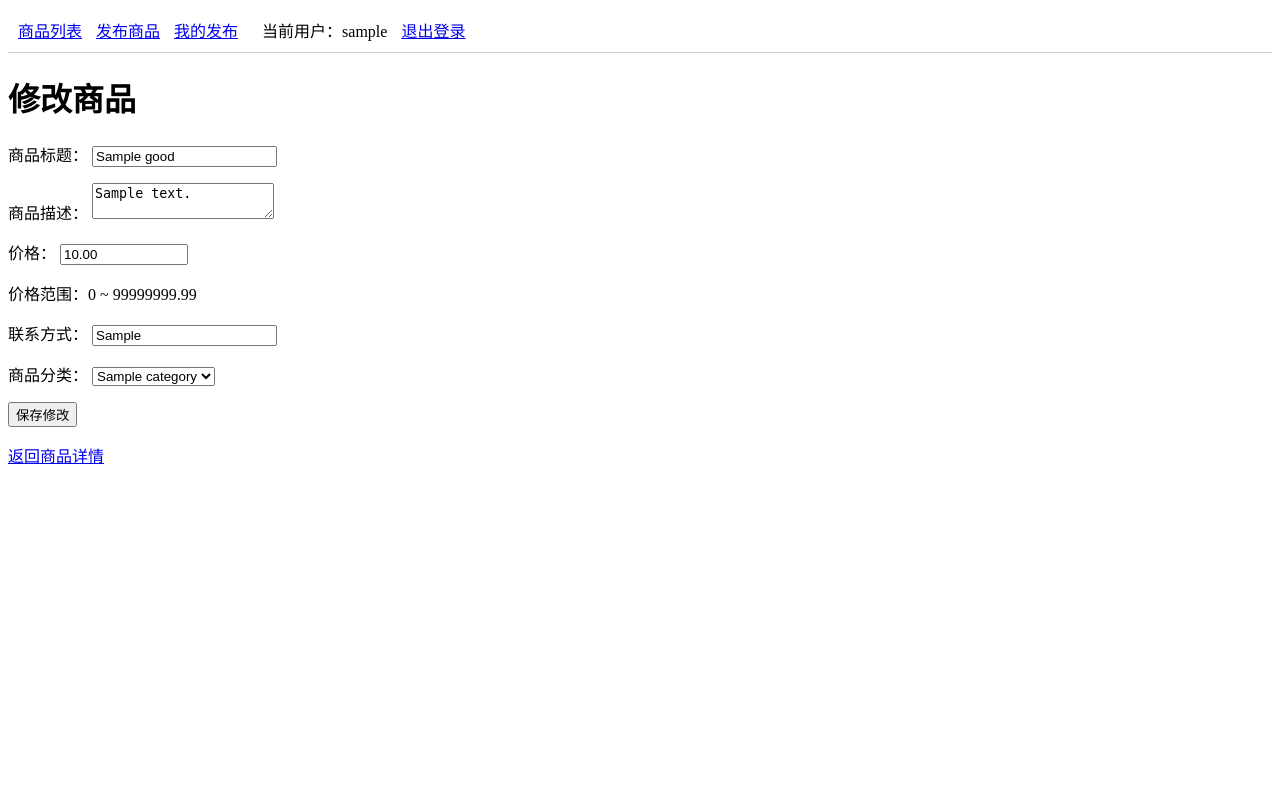
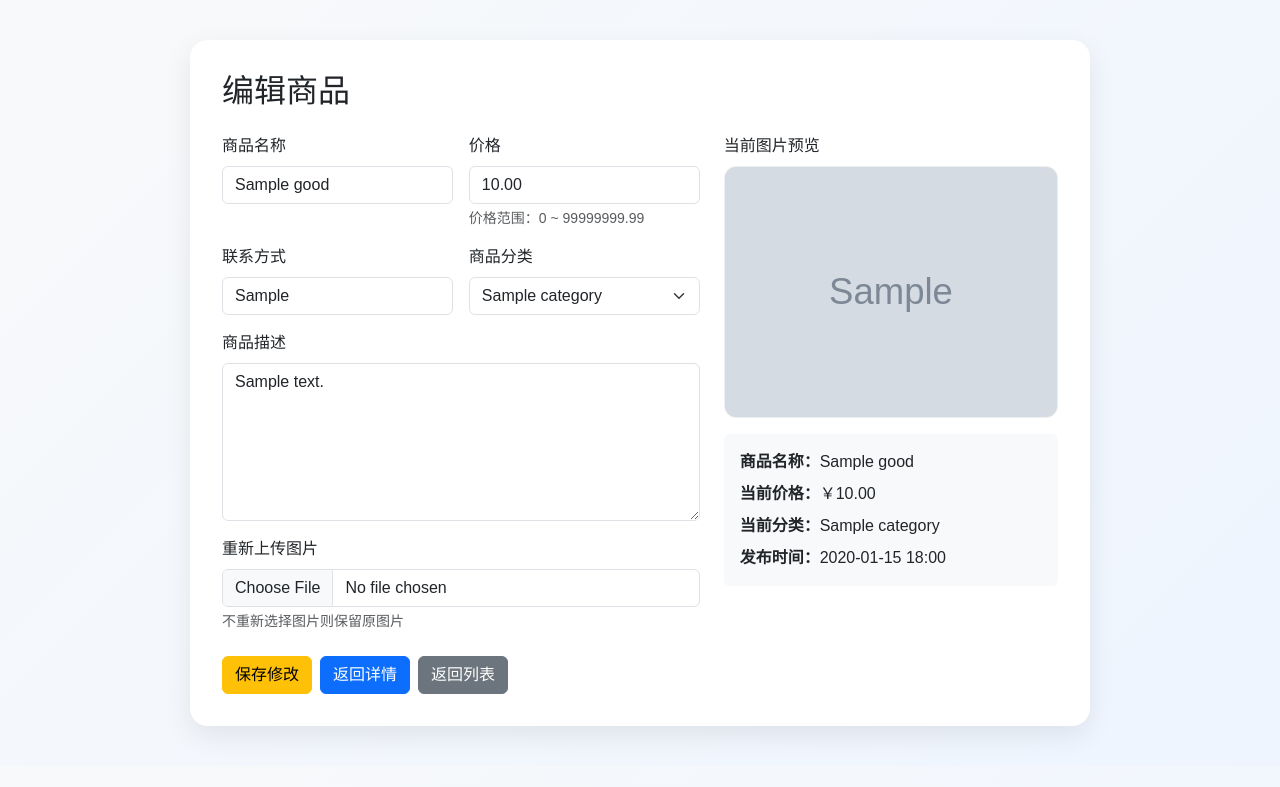
Before and after one commit to 22c222/campus-final, a Django app: template templates/goods_update.html in a window 1280 px wide. Shown: the top 787 px of the page. Run offline with Django 5.2, Linux system fonts and the light colour scheme; tables that the repository leaves empty hold one stand-in row (values such as "Sample post"); the template is opened without the code that fills it: values that come from a table or form of the project are taken from there, most other values are stand-ins (such as "Sample title", 1, 10 or a date in 2020); grey boxes marked "Sample" are stand-in pictures.

Commit message:
beautify goods update page

```diff
--- a/templates/goods_update.html
+++ b/templates/goods_update.html
@@ -2,40 +2,61 @@
 <html lang="zh-CN">
 <head>
     <meta charset="UTF-8">
-    <title>修改商品</title>
+    <meta name="viewport" content="width=device-width, initial-scale=1.0">
+    <title>编辑商品</title>
+    <link href="https://cdn.jsdelivr.net/npm/bootstrap@5.3.3/dist/css/bootstrap.min.css" rel="stylesheet">
+    <style>
+        body {
+            background: linear-gradient(135deg, #f8f9fa, #eef5ff);
+            font-family: "Microsoft YaHei", sans-serif;
+        }
+        .form-card {
+            max-width: 900px;
+            margin: 40px auto;
+            background: #fff;
+            border-radius: 18px;
+            padding: 32px;
+            box-shadow: 0 10px 28px rgba(0, 0, 0, 0.08);
+        }
+        .preview-image {
+            width: 100%;
+            max-height: 280px;
+            object-fit: cover;
+            border-radius: 12px;
+            background-color: #f3f3f3;
+            border: 1px solid #eee;
+        }
+    </style>
 </head>
 <body>
-    <div style="padding:10px; border-bottom:1px solid #ccc; margin-bottom:20px;">
-        <a href="/goods/list/">商品列表</a>
-        <a href="/goods/create/" style="margin-left:10px;">发布商品</a>
-        <a href="/goods/my/" style="margin-left:10px;">我的发布</a>
+<div class="container">
+    <div class="form-card">
+        <h2 class="mb-4">编辑商品</h2>
 
-        {% if username %}
-            <span style="margin-left:20px;">当前用户：{{ username }}</span>
-            <a href="/users/logout/" style="margin-left:10px;">退出登录</a>
-        {% else %}
-            <a href="/users/login/" style="margin-left:20px;">登录</a>
-            <a href="/users/register/" style="margin-left:10px;">注册</a>
+        {% if message %}
+            <div class="alert alert-danger">{{ message }}</div>
         {% endif %}
+
+        <form method="post" enctype="multipart/form-data">
+            {% csrf_token %}
+
+            <div class="row g-4">
+                <div class="col-md-7">
+                    <div class="row g-3">
+                        <div class="col-md-6">
+                            <label class="form-label">商品名称</label>
+                            <input
+                                type="text"
+                                name="title"
+                                class="form-control"
+                                value="{{ goods.title }}"
+                                placeholder="请输入商品名称"
+                                required
+                            >
                         </div>
 
-    <h1>修改商品</h1>
-
-    <form method="post">
-        {% csrf_token %}
-
-        <p>
-            商品标题：
-            <input type="text" name="title" value="{{ goods.title }}">
-        </p>
-
-        <p>
-            商品描述：
-            <textarea name="description">{{ goods.description }}</textarea>
-        </p>
-
-        <p>
-            价格：
+                        <div class="col-md-6">
+                            <label class="form-label">价格</label>
                             <input
                                 type="number"
                                 step="0.01"
@@ -44,30 +65,81 @@
                                 name="price"
                                 class="form-control"
                                 value="{{ goods.price }}"
+                                placeholder="请输入价格"
                                 required
                             >
                             <div class="form-text">价格范围：0 ~ 99999999.99</div>
-        </p>
+                        </div>
 
-        <p>
-            联系方式：
-            <input type="text" name="contact" value="{{ goods.contact }}">
-        </p>
+                        <div class="col-md-6">
+                            <label class="form-label">联系方式</label>
+                            <input
+                                type="text"
+                                name="contact"
+                                class="form-control"
+                                value="{{ goods.contact }}"
+                                placeholder="请输入联系方式"
+                                required
+                            >
+                        </div>
 
-        <p>
-            商品分类：
-            <select name="category">
+                        <div class="col-md-6">
+                            <label class="form-label">商品分类</label>
+                            <select name="category" class="form-select" required>
+                                <option value="">请选择分类</option>
                                 {% for category in categories %}
-                    <option value="{{ category.id }}" {% if goods.category.id == category.id %}selected{% endif %}>
+                                    <option value="{{ category.id }}" {% if goods.category_id == category.id %}selected{% endif %}>
                                         {{ category.name }}
                                     </option>
                                 {% endfor %}
                             </select>
-        </p>
+                        </div>
 
-        <button type="submit">保存修改</button>
+                        <div class="col-12">
+                            <label class="form-label">商品描述</label>
+                            <textarea
+                                name="description"
+                                class="form-control"
+                                rows="6"
+                                placeholder="请输入商品描述"
+                                required
+                            >{{ goods.description }}</textarea>
+                        </div>
+
+                        <div class="col-12">
+                            <label class="form-label">重新上传图片</label>
+                            <input type="file" name="image" class="form-control" accept="image/*">
+                            <div class="form-text">不重新选择图片则保留原图片</div>
+                        </div>
+                    </div>
+                </div>
+
+                <div class="col-md-5">
+                    <label class="form-label">当前图片预览</label>
+                    {% if goods.image %}
+                        <img src="{{ goods.image.url }}" alt="{{ goods.title }}" class="preview-image mb-3">
+                    {% else %}
+                        <img src="https://via.placeholder.com/600x400?text=No+Image" alt="{{ goods.title }}" class="preview-image mb-3">
+                    {% endif %}
+
+                    <div class="card border-0 bg-light">
+                        <div class="card-body">
+                            <div class="mb-2"><strong>商品名称：</strong>{{ goods.title }}</div>
+                            <div class="mb-2"><strong>当前价格：</strong>￥{{ goods.price }}</div>
+                            <div class="mb-2"><strong>当前分类：</strong>{{ goods.category.name }}</div>
+                            <div class="mb-0"><strong>发布时间：</strong>{{ goods.created_at|date:"Y-m-d H:i" }}</div>
+                        </div>
+                    </div>
+                </div>
+            </div>
+
+            <div class="mt-4 d-flex gap-2 flex-wrap">
+                <button type="submit" class="btn btn-warning">保存修改</button>
+                <a href="/goods/detail/{{ goods.id }}/" class="btn btn-primary">返回详情</a>
+                <a href="/goods/list/" class="btn btn-secondary">返回列表</a>
+            </div>
         </form>
-
-    <p><a href="/goods/detail/{{ goods.id }}/">返回商品详情</a></p>
+    </div>
+</div>
 </body>
 </html>
```
Lines whose indentation alone changed are shown as unchanged.
